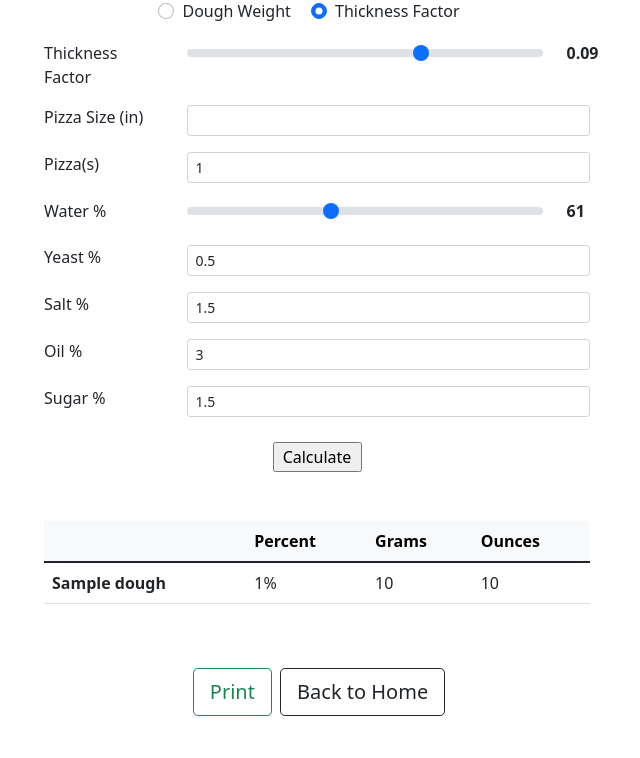
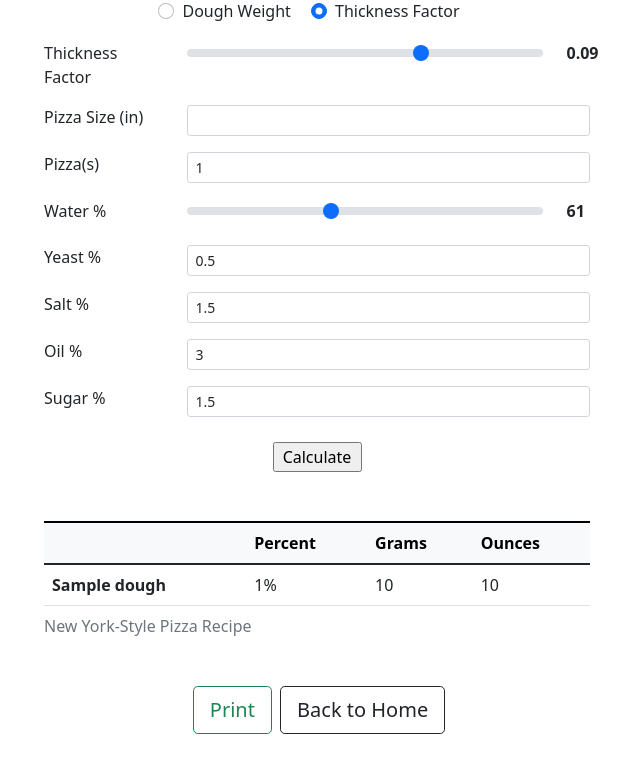
Before and after one commit to nebracy/personal-website, a Flask app: template nebracy/templates/apps/pizza.html in a window 1280 px wide. Shown: the part 97-855 px from the top of the page, without its empty margins (323-963 px from the left). Before the commit the page ends 813 px from the top, so only its background shows below. Run offline with Flask 2, Linux system fonts and the light colour scheme; tables that the repository leaves empty hold one stand-in row (values such as "Sample post"); the template is opened without the code that fills it: values that come from a table or form of the project are taken from there, most other values are stand-ins (such as "Sample title", 1, 10 or a date in 2020); parts of the project's set-up code (start-up, migrations or seed data) failed here and were passed over; some libraries are stand-ins or nearby versions.

Commit message:
Add table caption & decrease table margin

```diff
--- a/nebracy/templates/apps/pizza.html
+++ b/nebracy/templates/apps/pizza.html
@@ -51,8 +51,9 @@
         </div>
         {% if dough %}
         <div class="row justify-content-center">
-            <div class="table-responsive col-lg-6 mb-5" id="recipe">
+            <div class="table-responsive col-lg-6 mb-4" id="recipe">
                 <table class="table">
+                    <caption>New York-Style Pizza Recipe</caption>
                     <thead class="table-light">
                         <tr>
                             <th></th>
```
